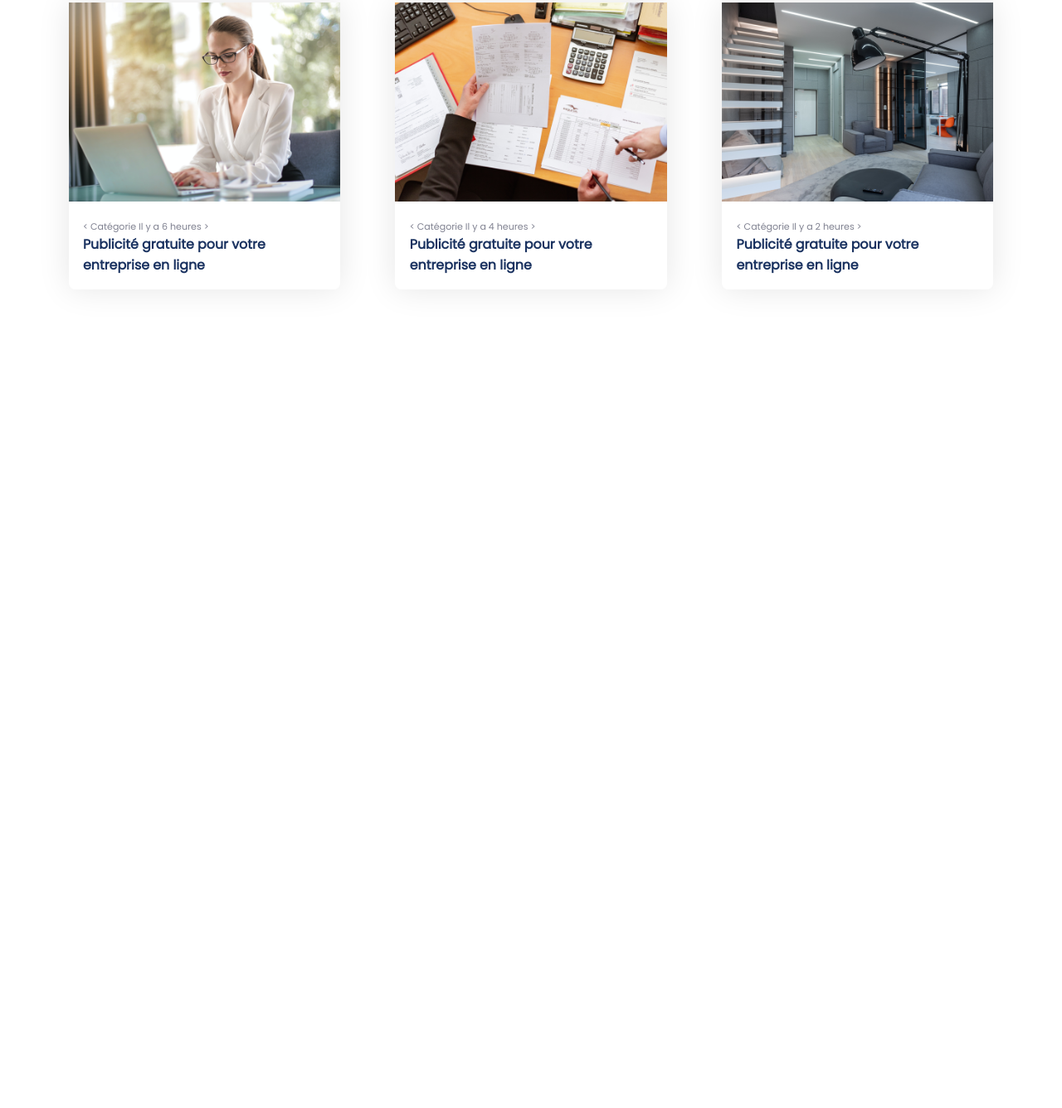
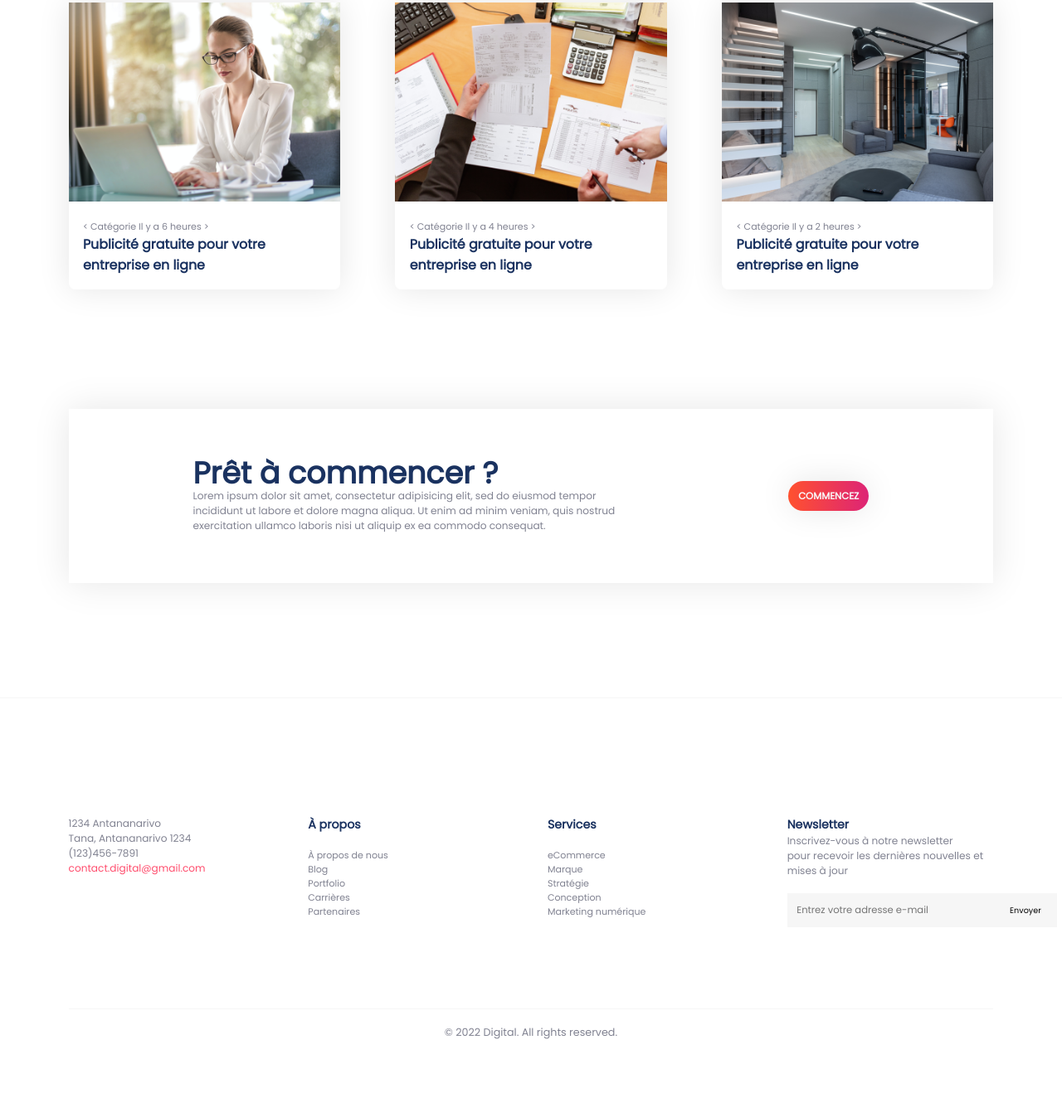
Before and after one commit to Fanomez4ntsoa/Digit, a plain HTML site: page index.html in a window 1280 px wide. Shown: the part 4536-5872 px from the top of the page at 83% size. Before the commit the page ends 5008 px from the top, so only its background shows below. Drawn offline with nearby package versions, Linux system fonts and the light colour scheme.

Commit message:
Configuration Animation & update css

```diff
--- a/assets/css/styles.css
+++ b/assets/css/styles.css
@@ -215,6 +215,10 @@ ul {
 		.sm-text-xl {
 			font-size: 3em;
 		}
+		.sm-px-10 {
+			padding-left: 3.5rem;
+			padding-right: 3.5rem;
+		}
 	}
 
 /* for large screen md(768px) */
@@ -227,6 +231,9 @@ ul {
 		}
 		.md-mx-initial {
 			margin: initial;
+		}
+		.md-cols-2 {
+			grid-template-columns: repeat(2, minmax(0, 1fr));
 		}
 	}
 /* for large screen lg(1024px) */
@@ -254,6 +261,9 @@ ul {
 		}
 		.lg-cols-2 {
 			grid-template-columns: repeat(2, minmax(0, 1fr ));
+		}
+		.lg-cols-4 {
+			grid-template-columns: repeat(4, minmax(0, 1fr));
 		}
 	}
 /* for large screen xl(1280px) */
@@ -414,4 +424,42 @@ ul {
 #site-main .article-area .card article {
 	border-radius: 10px;
 }
-/* ----------- section articles  ----------- */
+
+/* -----------   ----------- */
+#site-main .ready-area .flex {
+	display: flex;
+	justify-content: space-around;
+	align-items: center;
+}
+
+/* ----------- footer ----------- */
+#footer {
+	border-top: 2px solid var(--text-light);
+	margin-top: 8em;
+}
+#footer .grid {
+	column-gap: 3em;
+	padding: 6em 0;
+	border-bottom: 2px solid var(--text-light);
+}
+#footer .grid input.subscribe-text {
+	border: none;
+	background-color: var(--text-light);
+	padding: 1em;
+	font-size: 1em;
+	color: var(--text-dark2);
+	font-family: var(--font-poppins);
+}
+#footer .grid input.subscribe-text:focus {
+	border: none;
+	outline: none;
+}
+#footer .grid button.btn-go {
+	background-color: var(--text-light);
+	padding: 0 2em;
+	font-family: var(--font-poppins);
+}
+#footer .grid button.btn-go:hover {
+	background-color: var(--text-dark2);
+	color: var(--text-white);
+}
--- a/index.html
+++ b/index.html
@@ -395,8 +395,101 @@
 			</div>
 		</section>
 
+		<!--  -->
+		<section class="ready-area container mx-auto py-5">
+			<div class="flex flex-wrap font-poppins btn-shadow py-10 sm-px-10">
+				<div class="w-50">
+					<h1 class="text-lg sm-text-xl text-dark"> Prêt à commencer ?</h1>
+					<p class="text-gray">
+						Lorem ipsum dolor sit amet, consectetur adipisicing elit, sed do eiusmod
+						tempor incididunt ut labore et dolore magna aliqua. Ut enim ad minim veniam,
+						quis nostrud exercitation ullamco laboris nisi ut aliquip ex ea commodo
+						consequat.
+					</p>
+				</div>
+				<div class="cols py-5">
+					<a href="#" class="btn-shadow text-white btn btn-primary d-block text-center bg-gradient">
+						<span class="text-uppercase text-sm"> Commencez </span>
+					</a>
+				</div>
+			</div>
+		</section>
 	</main>
 	<!-- MAIN section finsih -->
+
+	<!-- FOOTER section start -->
+	<footer id="footer">
+		<section class="container mx-auto py-10">
+			<div class="grid md-cols-2 lg-cols-4 font-poppins">
+				<div class="text-gray text-center md-text-left">
+					<span>
+						1234 Antananarivo <br>
+						Tana, Antananarivo 1234
+					</span>
+					<span class="d-block">(123)456-7891</span>
+					<span class="text-red">contact.digital@gmail.com</span>
+				</div>
+				<div class="text-gray text-center md-text-left">
+					<h3 class="text-dark"> À propos </h3>
+					<div class="py-5">
+						<a href="#" class="d-block">
+							<span class="text-gray"> À propos de nous </span>
+						</a>
+						<a href="#" class="d-block">
+							<span class="text-gray"> Blog </span>
+						</a>
+						<a href="#" class="d-block">
+							<span class="text-gray"> Portfolio </span>
+						</a>
+						<a href="#" class="d-block">
+							<span class="text-gray"> Carrières </span>
+						</a>
+						<a href="#" class="d-block">
+							<span class="text-gray"> Partenaires </span>
+						</a>
+					</div>
+				</div>
+				<div class="text-gray text-center md-text-left">
+					<h3 class="text-dark"> Services </h3>
+					<div class="py-5">
+						<a href="#" class="d-block">
+							<span class="text-gray"> eCommerce </span>
+						</a>
+						<a href="#" class="d-block">
+							<span class="text-gray"> Marque </span>
+						</a>
+						<a href="#" class="d-block">
+							<span class="text-gray"> Stratégie </span>
+						</a>
+						<a href="#" class="d-block">
+							<span class="text-gray"> Conception</span>
+						</a>
+						<a href="#" class="d-block">
+							<span class="text-gray"> Marketing numérique </span>
+						</a>
+					</div>
+				</div>
+				<div class="text-gray text-center md-text-left">
+					<h3 class="text-dark"> Newsletter </h3>
+					<p>
+						Inscrivez-vous à notre newsletter <br>
+						pour recevoir les dernières nouvelles et mises à jour
+					</p>
+					<div class="flex py-5">
+						<input type="text" class="subscribe-text" placeholder="Entrez votre adresse e-mail">
+						<button class="btn btn-go">Envoyer</button>
+					</div>
+				</div>
+			</div>
+
+			<div class="copyrights font-poppins">
+				<p class="text-gray py-5 text-center">
+					© 2022 Digital. All rights reserved.
+				</p>
+			</div>
+		</section>
+	</footer>
+	<!-- FOOTER section finish -->
 
 	<!-- JS -->
 	<script src="https://cdnjs.cloudflare.com/ajax/libs/masonry/4.2.2/masonry.pkgd.min.js" integrity="sha512-JRlcvSZAXT8+5SQQAvklXGJuxXTouyq8oIMaYERZQasB8SBDHZaUbeASsJWpk0UUrf89DP3/aefPPrlMR1h1yQ==" crossorigin="anonymous" referrerpolicy="no-referrer"></script>
```
